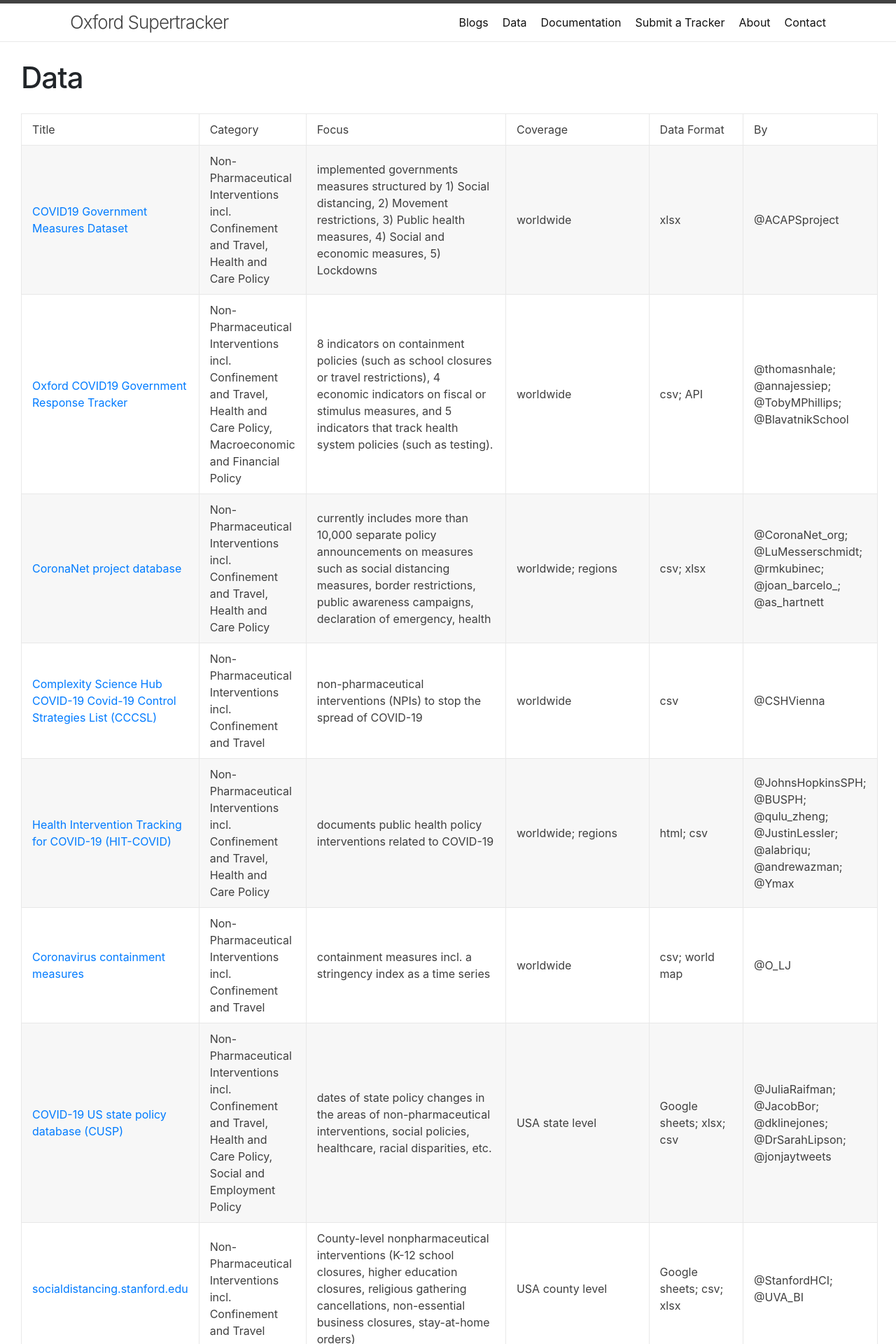
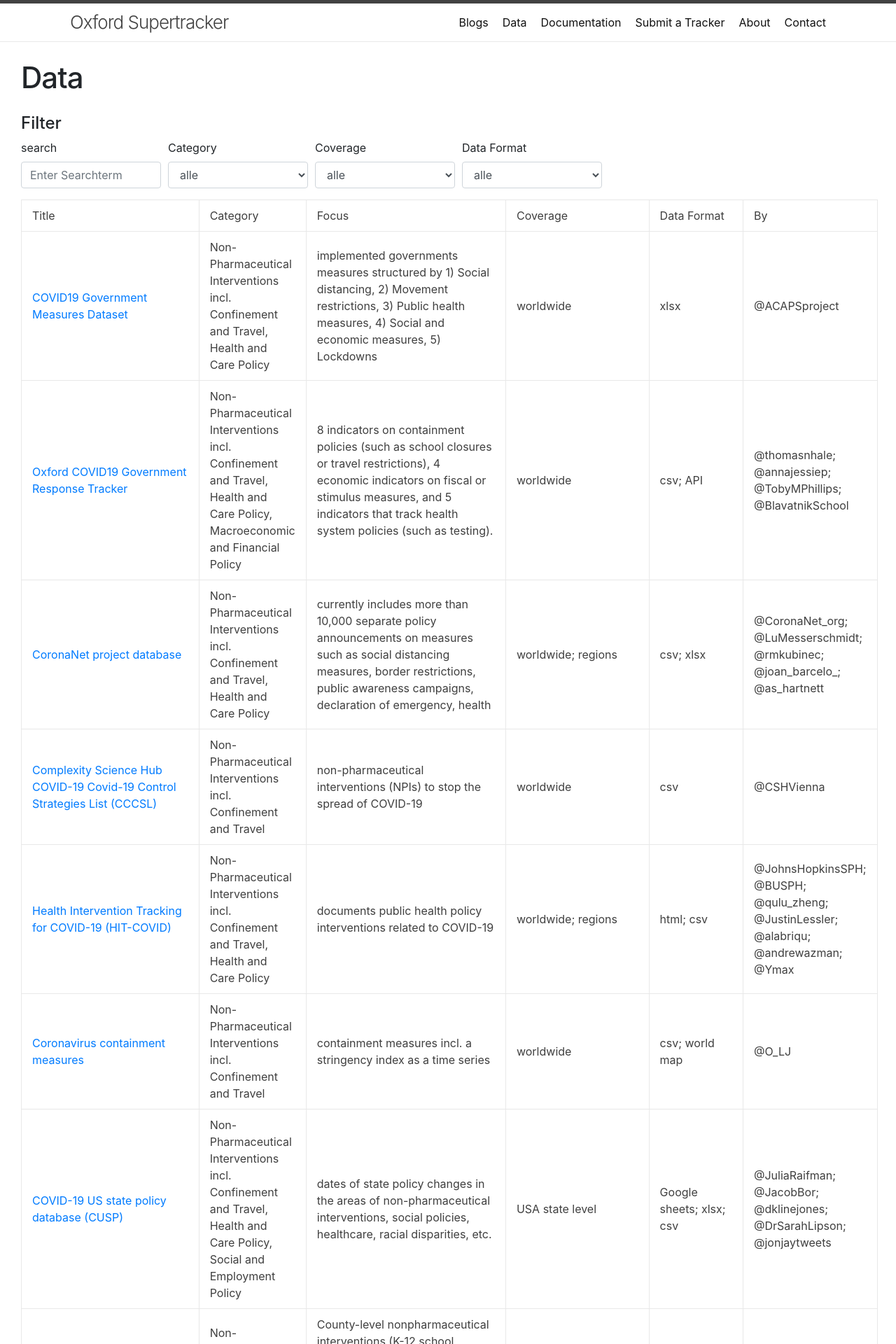
Before and after one commit to lukaslehner/supertracker, a Jekyll site: the page built from 02_data.md, in a window 1280 px wide. Shown: the top 1920 px of the page at 70% size. Built offline with Jekyll 4.4.1, drawn with Linux system fonts in a browser that asks for light colours.

Commit message:
Add Filter to Datatable

```diff
--- a/02_data.md
+++ b/02_data.md
@@ -1,47 +1,49 @@
 ---
-layout: page
+layout: datatable
 title: Data
 permalink: /data/
 order: 2
 bodyclass: page-datatable
 ---
 
-<!-- {{ site.data.trackers }} -->
-
 <table>
   {% for row in site.data.trackers %}
     {% if forloop.first %}
-    <tr>
-      <td>Title</td>
-      <td>Category</td>
-      <td>Focus</td>
-      <td>Coverage</td>
-      <td>Data Format</td>
-      <td>By</td>
-    </tr>
+    <thead>
+      <tr>
+        <td>Title</td>
+        <td>Category</td>
+        <td>Focus</td>
+        <td>Coverage</td>
+        <td>Data Format</td>
+        <td>By</td>
+      </tr>
+    </thead>
     {% else %}
-    <tr>
-      <td>
-        <a href="{{row['link']}}">
-          {{ row['title'] }}
-        </a>
-      </td>
-      <td>
-        {{ row['category'] }}
-      </td>
-      <td>
-        {{ row['Focus'] }}
-      </td>
-      <td>
-        {{ row['Coverage'] }}
-      </td>
-      <td>
-        {{ row['Data format'] }}
-      </td>
-      <td>
-        {{ row['By'] }}
-      </td>
-    </tr>
+    <tbody>
+      <tr>
+        <td>
+          <a href="{{row['link']}}">
+            {{ row['title'] }}
+          </a>
+        </td>
+        <td class="category">
+          {{ row['category'] }}
+        </td>
+        <td class="focus">
+          {{ row['Focus'] }}
+        </td>
+        <td class="coverage">
+          {{ row['Coverage'] }}
+        </td>
+        <td class="data-format">
+          {{ row['Data format'] }}
+        </td>
+        <td class="by">
+          {{ row['By'] }}
+        </td>
+      </tr>
+    </tbody>
     {% endif %}
   {% endfor %}
 </table>
--- /dev/null
+++ b/_layouts/datatable.html
@@ -0,0 +1,43 @@
+---
+layout: default
+---
+
+<article class="post">
+  <header class="post-header">
+    <h1 class="post-title">{{ page.title | escape }}</h1>
+  </header>
+
+  <form class="filter-container mb-3" action="#0">
+    <h4>Filter</h4>
+    <div class="d-flex justify-start">
+      <div class="filter-element">
+        <label>search</label>
+        <input placeholder="Enter Searchterm" type="text" class="form-control" id="search_filter">
+      </div>
+      <div class="filter-element">
+        <label>Category</label>
+        <select class="form-control" id="category_filter">
+          <option value="">alle</option>
+        </select>
+      </div>
+      <div class="filter-element">
+        <label>Coverage</label>
+        <select class="form-control" id="coverage_filter">
+          <option value="">alle</option>
+        </select>
+      </div>
+      <div class="filter-element">
+        <label>Data Format</label>
+        <select class="form-control" id="dataformat_filter">
+          <option value="">alle</option>
+        </select>
+      </div>
+    </div>
+  </form>
+
+  <div class="datatable-container">
+    {{content}}
+  </div>
+</article>
+
+<script defer src="{{ "/assets/js/datatable.js" | relative_url }}"></script>
--- a/_layouts/default.html
+++ b/_layouts/default.html
@@ -9,7 +9,12 @@
 
     <main class="page-content" aria-label="Content">
       <div class="wrapper">
-        {{ content }}
+        <div class="filter-container">
+
+        </div>
+        <div class="table-container">
+          {{ content }}
+        </div>
       </div>
     </main>
 
--- a/_sass/datatable.scss
+++ b/_sass/datatable.scss
@@ -2,4 +2,11 @@ body.page-datatable{
   .page-content .wrapper{
     max-width: 100%;
   }
+  .filter-container{
+    .filter-element{
+      min-width: 150px;
+      max-width: 200px;
+      margin-right: 10px;
+    }
+  }
 }
--- a/assets/js/datatable.js
+++ b/assets/js/datatable.js
@@ -1 +1,64 @@
-console.log('datatable.js')
+jQuery(function () {
+  jQuery("#search_filter").on('keyup change',function (event) {
+    dt_filter(jQuery(this).val());
+  });
+  jQuery("#category_filter").on('change',function (event) {
+    dt_filter(jQuery(this).val());
+  });
+  jQuery("#coverage_fitler").on('change',function (event) {
+    dt_filter(jQuery(this).val());
+  });
+  jQuery("#dataformat_filter").on('change',function (event) {
+    dt_filter(jQuery(this).val());
+  });
+
+  const table = jQuery(".datatable-container table");
+  const rows = table.find("tbody tr");
+  let categories = new Set();
+  let coverage = new Set();
+  let dataFormat = new Set();
+
+  rows.each(function(){
+    const row = jQuery(this);
+
+    let c = row.find('td.category').text();
+    c = c.split(',').map(elem=>elem.trim());
+    categories = new Set([...categories, ...c]);
+
+    let cov = row.find('td.coverage').text();
+    cov = cov.split(';').map(elem=>elem.trim());
+    coverage = new Set([...coverage, ...cov]);
+
+    let d = row.find('td.data-format').text();
+    d = d.split(';').map(elem=>elem.trim());
+    dataFormat = new Set([...dataFormat, ...d]);
+  })
+
+  categories.forEach((elem)=>{
+    jQuery('#category_filter').append('<option>'+elem+'</option>')
+  })
+  coverage.forEach((elem)=>{
+    jQuery('#coverage_filter').append('<option>'+elem+'</option>')
+  })
+  dataFormat.forEach((elem)=>{
+    jQuery('#dataformat_filter').append('<option>'+elem+'</option>')
+  })
+});
+
+function dt_filter(filters) {
+  if (!Array.isArray(filters)) {
+    filters = [filters];
+  }
+  const table = jQuery(".datatable-container table");
+  const rows = table.find("tbody tr");
+  rows.each(function () {
+    textContent = this.textContent.toUpperCase();
+    const show = filters.every((term) => textContent.includes(term.toUpperCase()));
+    console.log(show);
+    if (!show) {
+      jQuery(this).hide();
+    } else {
+      jQuery(this).show();
+    }
+  });
+}
```
